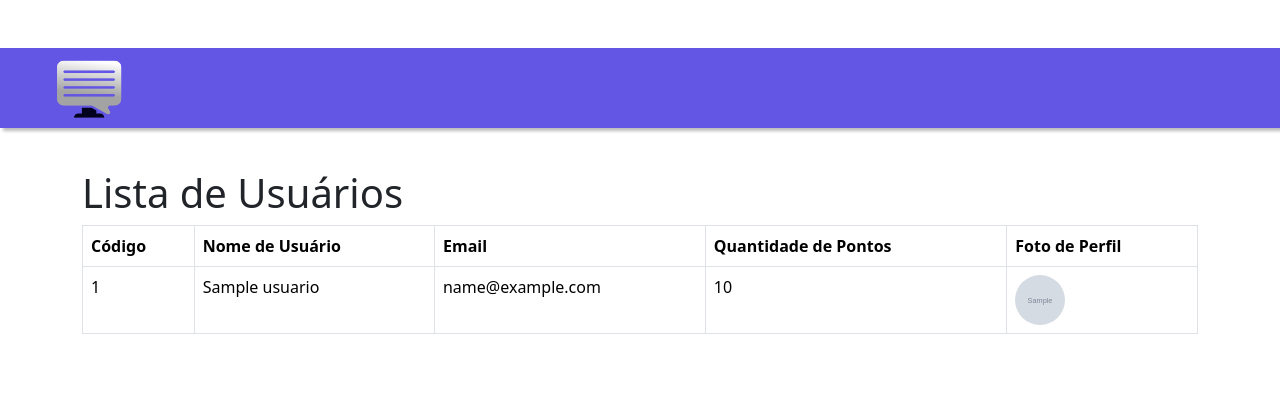
After one commit to AndreyHenrique1/ProjetoTCC, a Flask app: page /usuarios in a window 1280 px wide. The commit adds this page. Shown: the top 419 px of the page. Run offline with Flask 3, Linux system fonts and the light colour scheme; tables that the repository leaves empty hold one stand-in row (values such as "Sample post"); grey boxes marked "Sample" are stand-in pictures.

Commit message:
Update Curtidas e Lista usuarios

```diff
--- a/back-end/models/comentariosPerguntas.py
+++ b/back-end/models/comentariosPerguntas.py
@@ -8,6 +8,7 @@ class comentariosPerguntas(db.Model):
     comentario = db.Column(db.String(1000), nullable=False)
     codPergunta = db.Column(db.Integer, db.ForeignKey('perguntas.codigo'), nullable=False)
     codUsuario = db.Column(db.Integer, db.ForeignKey('usuario.codigo'), nullable=False)
+    quantidadeCurtidas = db.Column(db.Integer, default=0)  # Certifique-se que esta linha está presente
 
     # Relacionamento com a tabela Usuário
     usuario_relacionado = db.relationship('Usuario', backref='comentariosPerguntas', lazy=True)
--- a/back-end/models/usuario.py
+++ b/back-end/models/usuario.py
@@ -32,6 +32,7 @@ class Usuario(db.Model, UserMixin):
         self.foto_perfil = foto_perfil
         self.quantidadePontos = quantidadePontos
         self.cor_avatar = cor_avatar
+        quantidadePontos = db.Column(db.Integer, default=0)
 
     # Método para verificar a senha
     def verificar_senha(self, senha):
@@ -40,6 +41,10 @@ class Usuario(db.Model, UserMixin):
     def get_id(self):
         return str(self.codigo)
 
+    # Método para incrementar os pontos
+    def incrementar_pontos(self, pontos):
+        self.quantidadePontos += pontos
+        db.session.commit()
     # Retorna um dicionário com as informações do usuário
     def to_dict(self):
         return {
--- a/back-end/routes/blogRoutes.py
+++ b/back-end/routes/blogRoutes.py
@@ -131,8 +131,6 @@ def blog_detalhe(blog_id):
 def excluir_comentario(comentario_id):
     comentario = comentariosBlog.query.get_or_404(comentario_id)
 
-    # Resto da lógica...
-
     if comentario.codUsuario != current_user.codigo:
         flash("Você não tem permissão para excluir esse comentário.")
         return redirect(url_for('home.home'))
--- a/back-end/routes/usuarioRoutes.py
+++ b/back-end/routes/usuarioRoutes.py
@@ -55,3 +55,9 @@ def editar_perfil():
         flash('Erro ao obter a URL da imagem.')
 
     return redirect(url_for('usuario_route.perfil'))
+
+# Rota para listar todos os usuários
+@usuario_route.route('/usuarios')
+def listar_usuarios():
+    usuarios = Usuario.query.all()  # Obtém todos os usuários do banco de dados
+    return render_template('listar_usuarios.html', usuarios=usuarios)
--- a/front-end/templates/home.html
+++ b/front-end/templates/home.html
@@ -93,7 +93,7 @@
         </ul>
         <ul>
             <li class="item-menu">
-                <a href="#">
+                <a href="{{ url_for('usuario_route.listar_usuarios') }}">
                     <span class="icon"><i class="bi bi-people-fill"></i></span>
                     <span class="txt-link">Usuários</span>
                 </a>
--- /dev/null
+++ b/front-end/templates/listar_usuarios.html
@@ -0,0 +1,53 @@
+<!DOCTYPE html>
+<html lang="pt-br">
+
+<head>
+    <meta charset="UTF-8">
+    <meta name="viewport" content="width=device-width, initial-scale=1.0">
+    <title>Lista de Usuários</title>
+    <link rel="stylesheet" href="{{ url_for('static', filename='style/estilo.css') }}">
+    <link href="https://cdn.jsdelivr.net/npm/bootstrap@5.3.3/dist/css/bootstrap.min.css" rel="stylesheet">
+    <link rel="stylesheet" href="https://cdn.jsdelivr.net/npm/bootstrap-icons@1.11.3/font/bootstrap-icons.min.css">
+</head>
+
+<body>
+    <header>
+        <div class="logo">
+            <a href="{{ url_for('home.home') }}">
+                <img src="{{ url_for('static', filename='Imagens/Foto_logo.png') }}" alt="Logo do site">
+            </a>
+        </div>
+    </header>
+
+    <main class="container mt-5">
+        <h1>Lista de Usuários</h1>
+        <table class="table table-bordered">
+            <thead>
+                <tr>
+                    <th>Código</th>
+                    <th>Nome de Usuário</th>
+                    <th>Email</th>
+                    <th>Quantidade de Pontos</th>
+                    <th>Foto de Perfil</th>
+                </tr>
+            </thead>
+            <tbody>
+                {% for usuario in usuarios %}
+                <tr>
+                    <td>{{ usuario.codigo }}</td>
+                    <td>{{ usuario.nomeUsuario }}</td>
+                    <td>{{ usuario.email }}</td>
+                    <td>{{ usuario.quantidadePontos }}</td>
+                    <td>
+                        <img src="{{ usuario.foto_perfil if usuario.foto_perfil else url_for('static', filename='Imagens/default_user.png') }}" alt="Foto de Perfil" width="50" height="50" class="rounded-circle">
+                    </td>
+                </tr>
+                {% endfor %}
+            </tbody>
+        </table>
+    </main>
+
+    <script src="https://cdn.jsdelivr.net/npm/bootstrap@5.3.3/dist/js/bootstrap.bundle.min.js"></script>
+</body>
+
+</html>
```
Also changed, not shown: back-end/models/curtidasComentarios.py (added, +11 -0 lines), back-end/routes/perguntaRoutes.py (+31 -2 lines), front-end/templates/pergunta_detalhe.html (+20 -14 lines).
